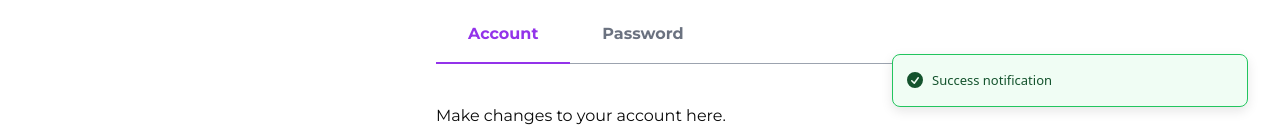
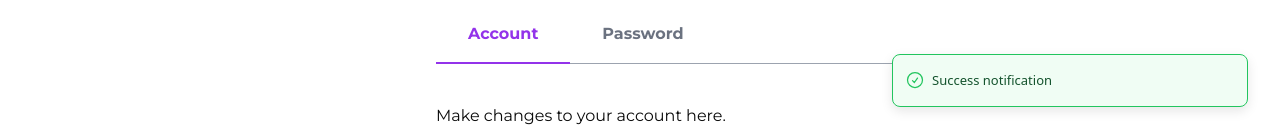
Before and after one commit to Exove/exoveless, a Next.js app: page / in a window 1280 px wide. Both pictures are taken after a click on the button "Success". Shown: the part 7435-7571 px from the top of the page. Built offline with nearby package versions, Linux system fonts and the light colour scheme.

Commit message:
custom toast icons

```diff
--- a/src/components/heading/heading.tsx
+++ b/src/components/heading/heading.tsx
@@ -1,6 +1,5 @@
 import clsx from "clsx";
 import { twMerge } from "tailwind-merge";
-import { useId } from "react";
 
 interface HeadingProps {
   level: "h1" | "h2" | "h3" | "h4";
@@ -15,17 +14,14 @@ export default function Heading({
   children,
   className,
 }: HeadingProps) {
-  const uniqueId = useId();
   const Tag = level;
 
   // Create id from the text
-  const baseId = children
+  const id = children
     .toLowerCase()
     .replace(/\u00e4/g, "a")
     .replace(/\u00f6/g, "o")
     .replace(/\W/g, "-");
-
-  const id = `${baseId}-${uniqueId.replace(/:/g, "")}`;
 
   return (
     <Tag
--- a/src/components/toaster/toaster.tsx
+++ b/src/components/toaster/toaster.tsx
@@ -1,5 +1,12 @@
 "use client";
 
+import { CheckCircleIcon } from "@heroicons/react/24/outline";
+import {
+  ExclamationCircleIcon,
+  InformationCircleIcon,
+} from "@heroicons/react/24/outline";
+import { ExclamationTriangleIcon } from "@heroicons/react/24/outline";
+import { ArrowPathIcon } from "@heroicons/react/24/outline";
 import { Toaster as Sonner } from "sonner";
 
 type ToasterProps = React.ComponentProps<typeof Sonner>;
@@ -16,6 +23,17 @@ const Toaster = ({ ...props }: ToasterProps) => {
           info: "border-blue-500 bg-blue-50 text-blue-900",
         },
       }}
+      icons={{
+        success: <CheckCircleIcon className="h-5 w-5 text-green-500" />,
+        error: <ExclamationCircleIcon className="h-5 w-5 text-red-500" />,
+        warning: (
+          <ExclamationTriangleIcon className="h-5 w-5 text-yellow-500" />
+        ),
+        info: <InformationCircleIcon className="h-5 w-5 text-blue-500" />,
+        loading: (
+          <ArrowPathIcon className="h-5 w-5 animate-spin text-blue-500" />
+        ),
+      }}
       {...props}
     />
   );
```
